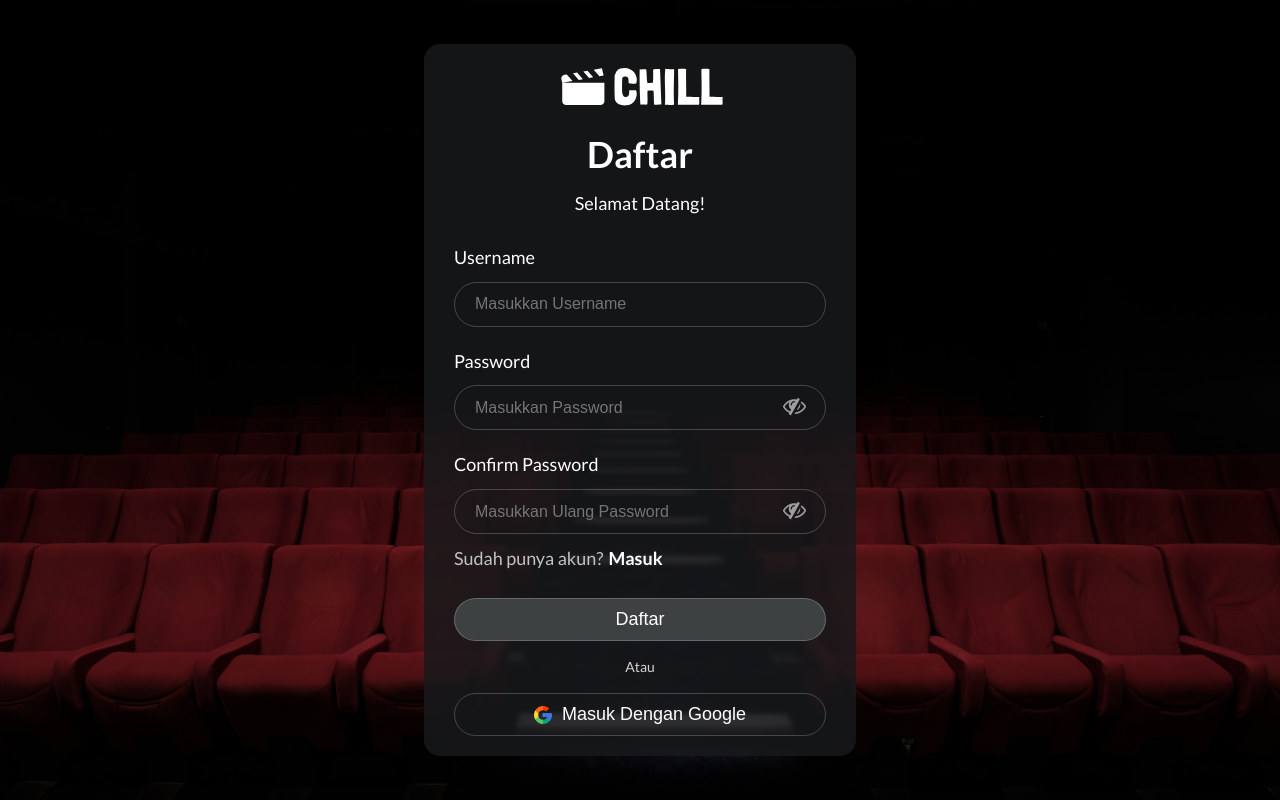
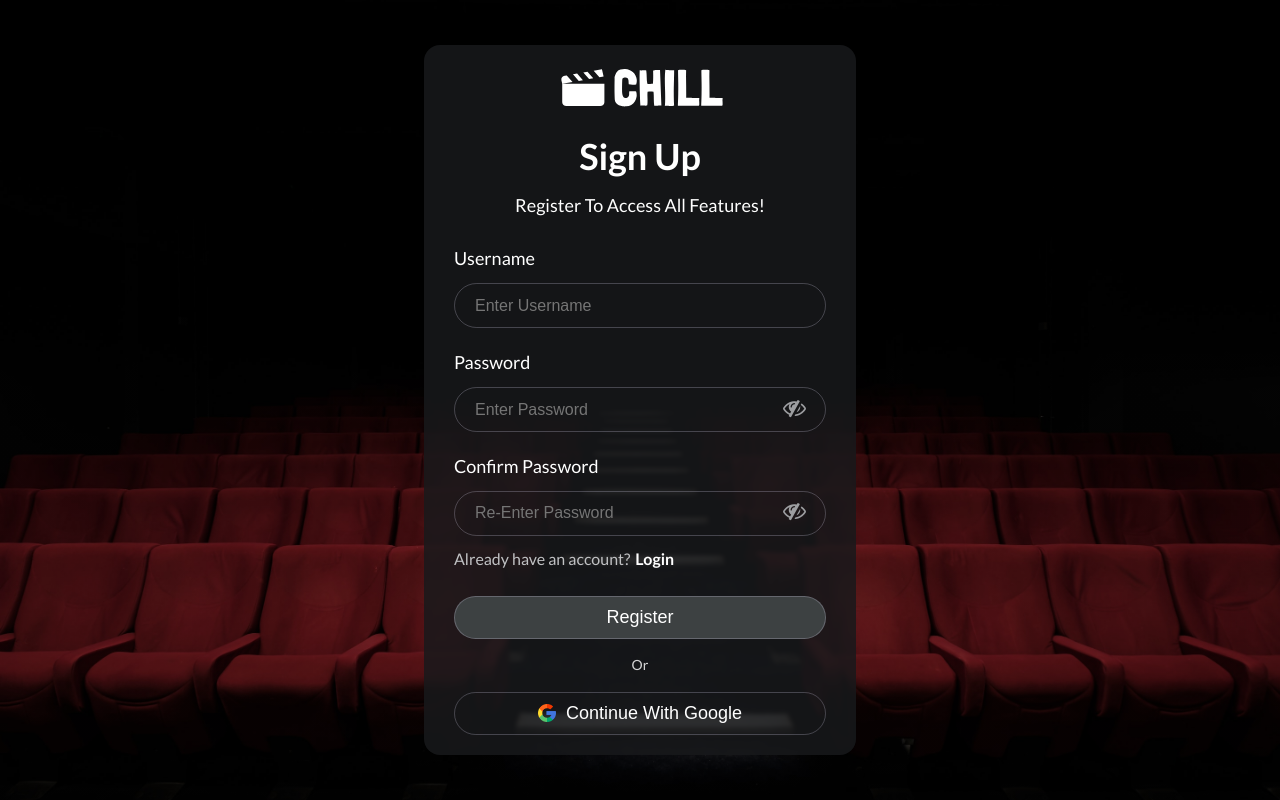
Before and after one commit to Hazeem45/chill-movie-react-app, a React (Vite) app: page /register in a window 1280 px wide. Built offline with nearby package versions, Linux system fonts and the light colour scheme.

Commit message:
fix: change language

```diff
--- a/src/components/elements/LabelFilm/LabelNewEpisode.jsx
+++ b/src/components/elements/LabelFilm/LabelNewEpisode.jsx
@@ -1,7 +1,7 @@
 import './LabelFilm.css';
 
 function LabelNewEpisode() {
-	return <div className='label-updated'>Episode Baru</div>;
+	return <div className='label-updated'>New Episode</div>;
 }
 
 export default LabelNewEpisode;
--- a/src/components/fragments/ActionHero/ActionHero.jsx
+++ b/src/components/fragments/ActionHero/ActionHero.jsx
@@ -9,10 +9,10 @@ import PropTypes from 'prop-types';
 function ActionHero({ isVolumeOn, handleClickVolume }) {
 	return (
 		<div className='action-hero'>
-			<Button>mulai</Button>
+			<Button>start</Button>
 			<Button>
 				<Image source={InfoIcon} alt={'info-icon'} />
-				<span>selengkapnya</span>
+				<span>see more</span>
 			</Button>
 			<span className='age-rating'>18+</span>
 			<span id='volume-icon' className='volume-icon' onClick={handleClickVolume}>
--- a/src/components/fragments/DropdownProfile/DropdownProfile.jsx
+++ b/src/components/fragments/DropdownProfile/DropdownProfile.jsx
@@ -14,19 +14,19 @@ function DropdownProfile() {
 				<li>
 					<Link>
 						<Icon iconClass='fa-user' iconStyle={{ fontSize: iconStyle.fontSize, marginRight: iconStyle.margin }} />
-						<p>profil saya</p>
+						<p>my profile</p>
 					</Link>
 				</li>
 				<li>
 					<Link>
 						<Icon iconClass='fa-star' iconStyle={{ fontSize: iconStyle.fontSize, marginLeft: `-${iconStyle.margin}`, color: 'gold' }} />
-						<p>ubah premium</p>
+						<p>premium plan</p>
 					</Link>
 				</li>
 				<li>
 					<Link to={'/login'}>
 						<Icon iconClass='fa-sign-out' iconStyle={{ fontSize: iconStyle.fontSize, marginTop: iconStyle.margin }} />
-						<p>keluar</p>
+						<p>logout</p>
 					</Link>
 				</li>
 			</ul>
--- a/src/components/fragments/NavMenu/NavMenu.jsx
+++ b/src/components/fragments/NavMenu/NavMenu.jsx
@@ -12,8 +12,8 @@ function NavMenu() {
 				<Image source={Icon} className={'logo-without-text'} />
 			</Link>
 			<Link>series</Link>
-			<Link>film</Link>
-			<Link>daftar saya</Link>
+			<Link>movies</Link>
+			<Link>my list</Link>
 		</div>
 	);
 }
--- a/src/components/fragments/ThirdPartyAuth/ThirdPartyAuth.jsx
+++ b/src/components/fragments/ThirdPartyAuth/ThirdPartyAuth.jsx
@@ -6,10 +6,10 @@ import './ThirdPartyAuth.css';
 function ThirdPartyAuth() {
 	return (
 		<div>
-			<div className='button-separator'>atau</div>
+			<div className='button-separator'>or</div>
 			<Button classBtn='google-auth' handleClick={() => alert('this feature is under development')}>
 				<Image source={GoogleIcon} width='18' />
-				<p>masuk dengan google</p>
+				<p>continue with google</p>
 			</Button>
 		</div>
 	);
--- a/src/components/fragments/TitleAuth/TitleAuth.jsx
+++ b/src/components/fragments/TitleAuth/TitleAuth.jsx
@@ -7,8 +7,8 @@ function TitleAuth({ title }) {
 	return (
 		<div className='title'>
 			<Image source={Logo} />
-			<h1>{title === 'login' ? 'Masuk' : 'Daftar'}</h1>
-			<p>selamat datang{title === 'login' && ' Kembali'}!</p>
+			<h1>{title === 'login' ? 'Sign In' : 'Sign Up'}</h1>
+			<p>{title === 'login' ? 'welcome back' : 'register to access all features'}!</p>
 		</div>
 	);
 }
--- a/src/components/modules/Footer/Footer.jsx
+++ b/src/components/modules/Footer/Footer.jsx
@@ -42,20 +42,20 @@ function Footer() {
 						<h3>Genre</h3>
 					</div>
 					<ul className='footer-list'>
-						<li>Aksi</li>
-						<li>Anak-anak</li>
+						<li>Action</li>
+						<li>Adventure</li>
 						<li>Anime</li>
-						<li>Britania</li>
+						<li>Children</li>
+						<li>Comedi</li>
+						<li>Crime</li>
+						<li>British</li>
 						<li>Drama</li>
-						<li>Fantasi Ilmiah</li>
-						<li>Kejahatan</li>
 						<li>KDrama</li>
-						<li>Komedi</li>
-						<li>Petualangan</li>
-						<li>Perang</li>
-						<li>Romantis</li>
-						<li>Sains & Alam</li>
+						<li>Romatic</li>
+						<li>Scientific Fantasy</li>
+						<li>Science & Nature</li>
 						<li>Thriller</li>
+						<li>War</li>
 					</ul>
 				</div>
 				<div className='footer-column'>
@@ -65,9 +65,9 @@ function Footer() {
 					</div>
 					<ul className='footer-list'>
 						<li>FAQ</li>
-						<li>Kontak Kami</li>
-						<li>Privasi</li>
-						<li>Syarat & Ketentuan</li>
+						<li>Contact Us</li>
+						<li>Privacy</li>
+						<li>Terms & Conditions</li>
 					</ul>
 				</div>
 			</div>
--- a/src/components/modules/FormAuth/FormAuth.css
+++ b/src/components/modules/FormAuth/FormAuth.css
@@ -27,6 +27,7 @@ div.option-auth {
 	justify-content: space-between;
 	width: 100%;
 	margin-top: 10px;
+	font-size: 0.888888em;
 }
 
 div.option-auth p {
--- a/src/components/modules/FormAuth/FormLogin.jsx
+++ b/src/components/modules/FormAuth/FormLogin.jsx
@@ -15,13 +15,13 @@ function FormLogin() {
 			id: 1,
 			name: 'username',
 			inputType: 'text',
-			placeholder: 'Masukkan Username',
+			placeholder: 'Enter Username',
 		},
 		{
 			id: 2,
 			name: 'password',
 			inputType: undefined,
-			placeholder: 'Masukkan Password',
+			placeholder: 'Enter Password',
 		},
 	];
 
@@ -42,12 +42,12 @@ function FormLogin() {
 			</div>
 			<div className='option-auth'>
 				<div>
-					<p>Belum punya akun?</p>
-					<Link to={'/register'}>Daftar</Link>
+					<p>Don&#39;t have an account?</p>
+					<Link to={'/register'}>Register</Link>
 				</div>
-				<Link>Lupa kata sandi?</Link>
+				<Link>Forgot password?</Link>
 			</div>
-			<Button classBtn='submit-auth'>masuk</Button>
+			<Button classBtn='submit-auth'>login</Button>
 		</form>
 	);
 }
--- a/src/components/modules/FormAuth/FormRegister.jsx
+++ b/src/components/modules/FormAuth/FormRegister.jsx
@@ -16,19 +16,19 @@ function FormRegister() {
 			id: 1,
 			name: 'username',
 			inputType: 'text',
-			placeholder: 'Masukkan Username',
+			placeholder: 'Enter Username',
 		},
 		{
 			id: 2,
 			name: 'password',
 			inputType: undefined,
-			placeholder: 'Masukkan Password',
+			placeholder: 'Enter Password',
 		},
 		{
 			id: 3,
 			name: 'confirmPassword',
 			inputType: undefined,
-			placeholder: 'Masukkan Ulang Password',
+			placeholder: 'Re-Enter Password',
 		},
 	];
 
@@ -55,11 +55,11 @@ function FormRegister() {
 			</div>
 			<div className='option-auth'>
 				<div>
-					<p>Sudah punya akun?</p>
-					<Link to={'/login'}>Masuk</Link>
+					<p>Already have an account?</p>
+					<Link to={'/login'}>Login</Link>
 				</div>
 			</div>
-			<Button classBtn='submit-auth register'>Daftar</Button>
+			<Button classBtn='submit-auth register'>Register</Button>
 		</form>
 	);
 }
--- a/src/components/templates/MainTemplate.jsx
+++ b/src/components/templates/MainTemplate.jsx
@@ -292,10 +292,10 @@ function MainTemplate() {
 		<>
 			<NavBar />
 			<HeroSection />
-			<Carousel title={'Melanjutan Film'} films={filmsWatched} />
-			<Carousel title={'Top Rating Film dan Series Hari Ini'} films={filmsTopRating} />
-			<Carousel title={'Film Trending'} films={filmsTrending} />
-			<Carousel title={'Rilis Baru'} films={newRelease} />
+			<Carousel title={'Continue Watching'} films={filmsWatched} />
+			<Carousel title={'Movies and Series of the Day'} films={filmsTopRating} />
+			<Carousel title={'Trending Movies'} films={filmsTrending} />
+			<Carousel title={'New Release'} films={newRelease} />
 			<Footer />
 		</>
 	);
--- a/src/pages/Homepage.jsx
+++ b/src/pages/Homepage.jsx
@@ -1,6 +1,11 @@
+import { useEffect } from 'react';
 import MainTemplate from '../components/templates/MainTemplate';
 
 function Homepage() {
+	useEffect(() => {
+		document.title = 'Chill | Home';
+	}, []);
+
 	return <MainTemplate />;
 }
 
```
